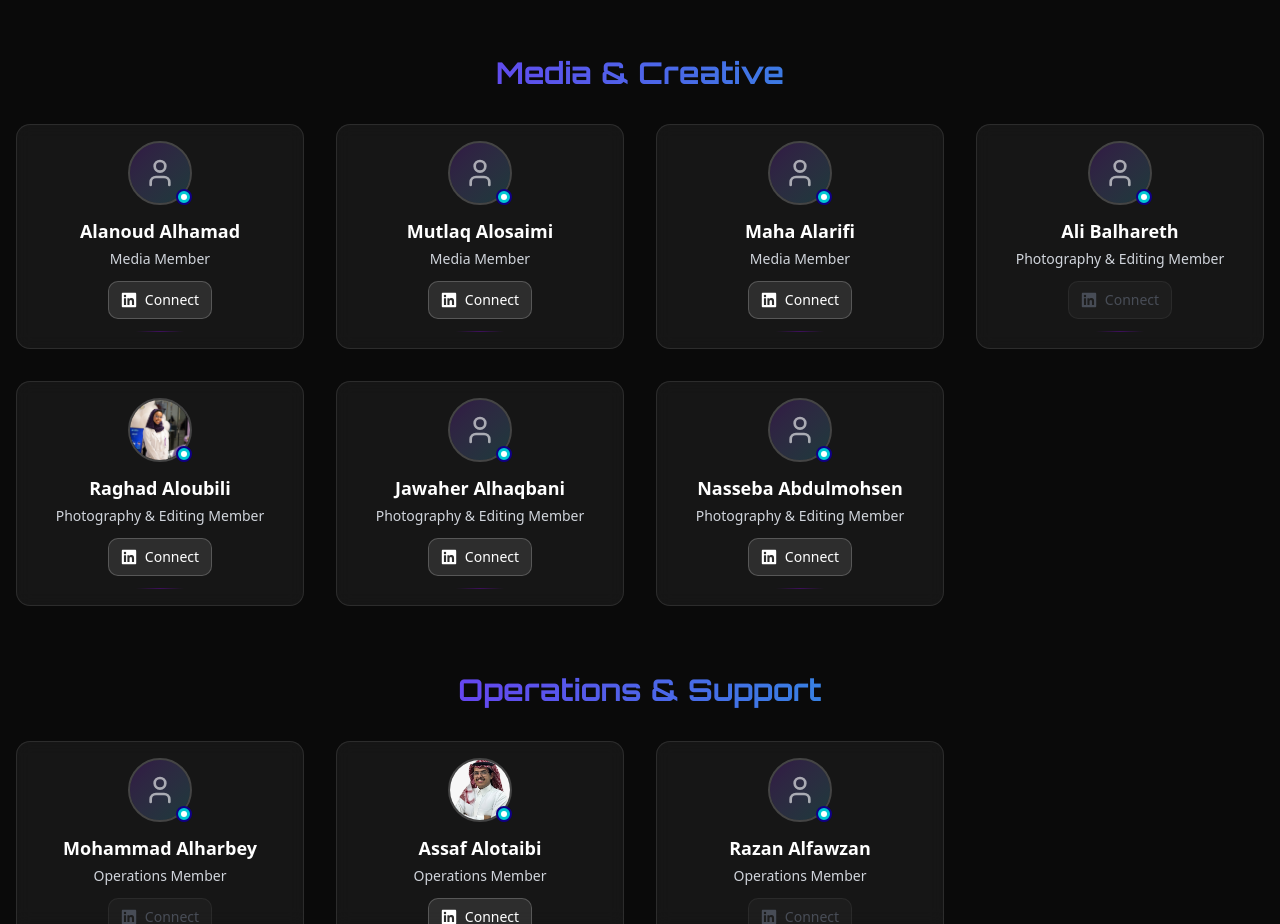
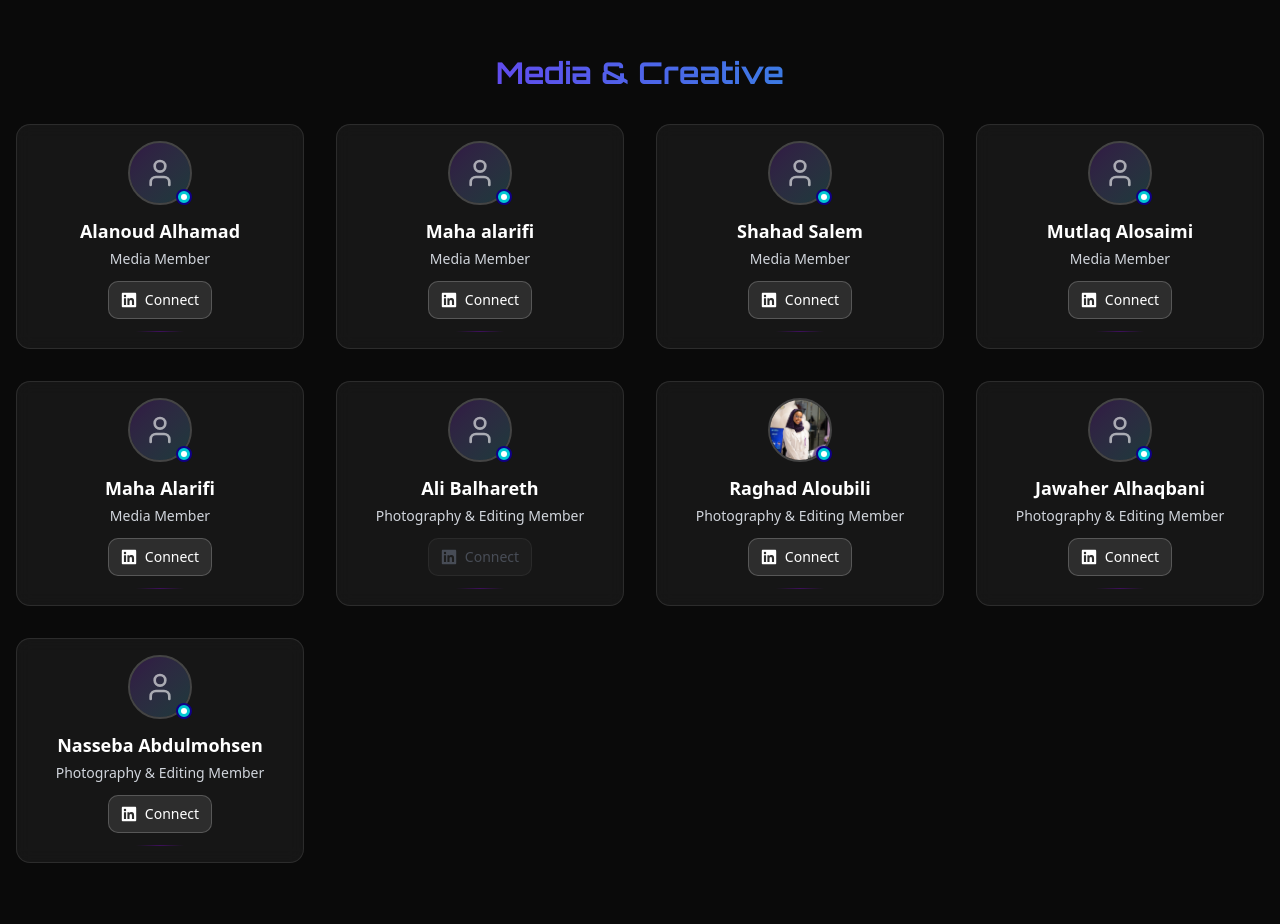
Before and after one commit to A222moq3e/LAG_Website, a Next.js app: page /en/team in a window 1280 px wide. Shown: the part 2460-3384 px from the top of the page. Built offline with nearby package versions, Linux system fonts and the light colour scheme; no server answers.

Commit message:
add new members

```diff
--- a/app/[locale]/team/page.js
+++ b/app/[locale]/team/page.js
@@ -241,6 +241,28 @@ export default async function Team({ params }) {
       linkedinUrl: "https://www.linkedin.com/in/alanoud-alhamad-8733a329b",
       avatarUrl: null, // No image available
     },
+
+    {
+      nameEn: "Maha alarifi",
+      nameAr: "مها العريفي",
+      positionEn: "Media Member",
+      positionAr: "عضو إعلام",
+      linkedinUrl: "http://linkedin.com/in/maha-a-a45786312",
+      avatarUrl: null, // No image available
+    },
+
+
+    {
+      nameEn: "Shahad Salem",
+      nameAr: "شهد الصيعري",
+      positionEn: "Media Member",
+      positionAr: "عضو إعلام",
+      linkedinUrl: "linkedin.com/in/shahad-salem-233b28323",
+      avatarUrl: null, // No image available
+    },
+
+
+
     {
       nameEn: "Mutlaq Alosaimi",
       nameAr: "مطلق العصيمي",
```
